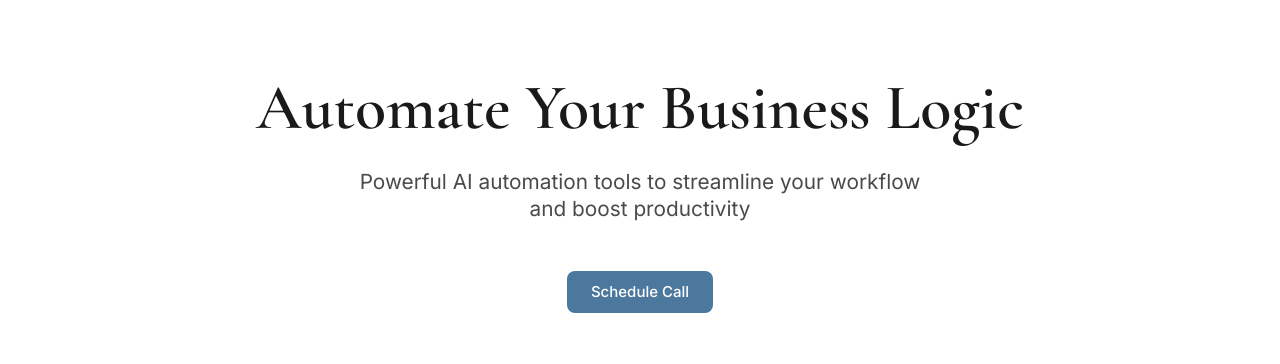
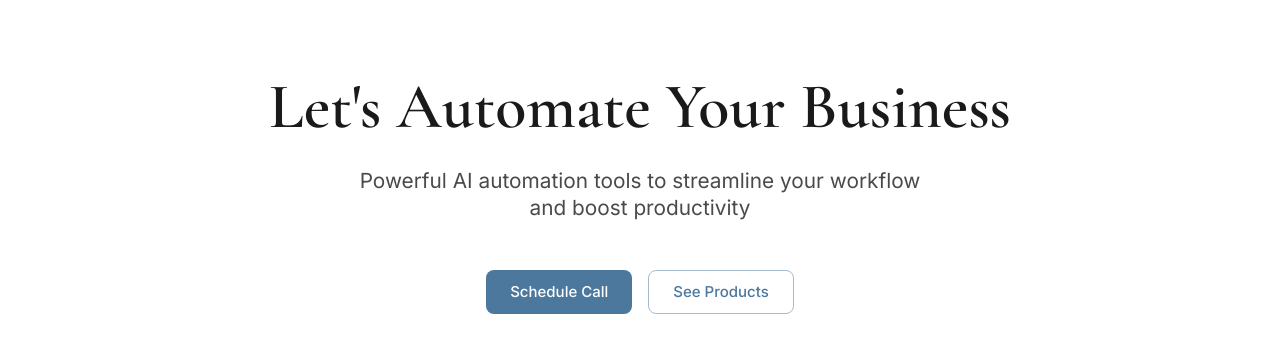
Before and after one commit to justinkahrs/senna-automation, a Next.js app: page / in a window 1280 px wide. Shown: the part 272-636 px from the top of the page. Built offline with nearby package versions, Linux system fonts and the light colour scheme; no server answers.

Commit message:
feat: Add product CTA to landing

```diff
--- a/src/app/page.tsx
+++ b/src/app/page.tsx
@@ -1,4 +1,5 @@
 import ScheduleCallButton from "@/components/ScheduleCallButton";
+import SeeProductsButton from "@/components/SeeProductsButton";
 import { Box, Container, Typography } from "@mui/material";
 export default function Home() {
   return (
@@ -27,7 +28,7 @@ export default function Home() {
               mx: "auto",
             }}
           >
-            Automate Your Business Logic
+            Let's Automate Your Business
           </Typography>
           <Typography
             variant="h5"
@@ -45,6 +46,7 @@ export default function Home() {
           </Typography>
           <Box sx={{ display: "flex", gap: 2, justifyContent: "center" }}>
             <ScheduleCallButton size="large" text="Schedule Call" />
+            <SeeProductsButton size="large" text="See Products" />
           </Box>
         </Container>
       </Box>
--- /dev/null
+++ b/src/components/SeeProductsButton.tsx
@@ -0,0 +1,29 @@
+"use client";
+import { Button } from "@mui/material";
+import Link from "next/link";
+
+interface SeeProductsButtonProps {
+  text?: string;
+  variant?: "text" | "outlined" | "contained";
+  size?: "small" | "medium" | "large";
+  fullWidth?: boolean;
+}
+
+export default function SeeProductsButton({
+  text = "See Products",
+  variant = "outlined",
+  size = "medium",
+  fullWidth = false,
+}: SeeProductsButtonProps) {
+  return (
+    <Link href="/products" style={{ textDecoration: "none" }}>
+      <Button
+        variant={variant}
+        size={size}
+        fullWidth={fullWidth}
+      >
+        {text}
+      </Button>
+    </Link>
+  );
+}
```
